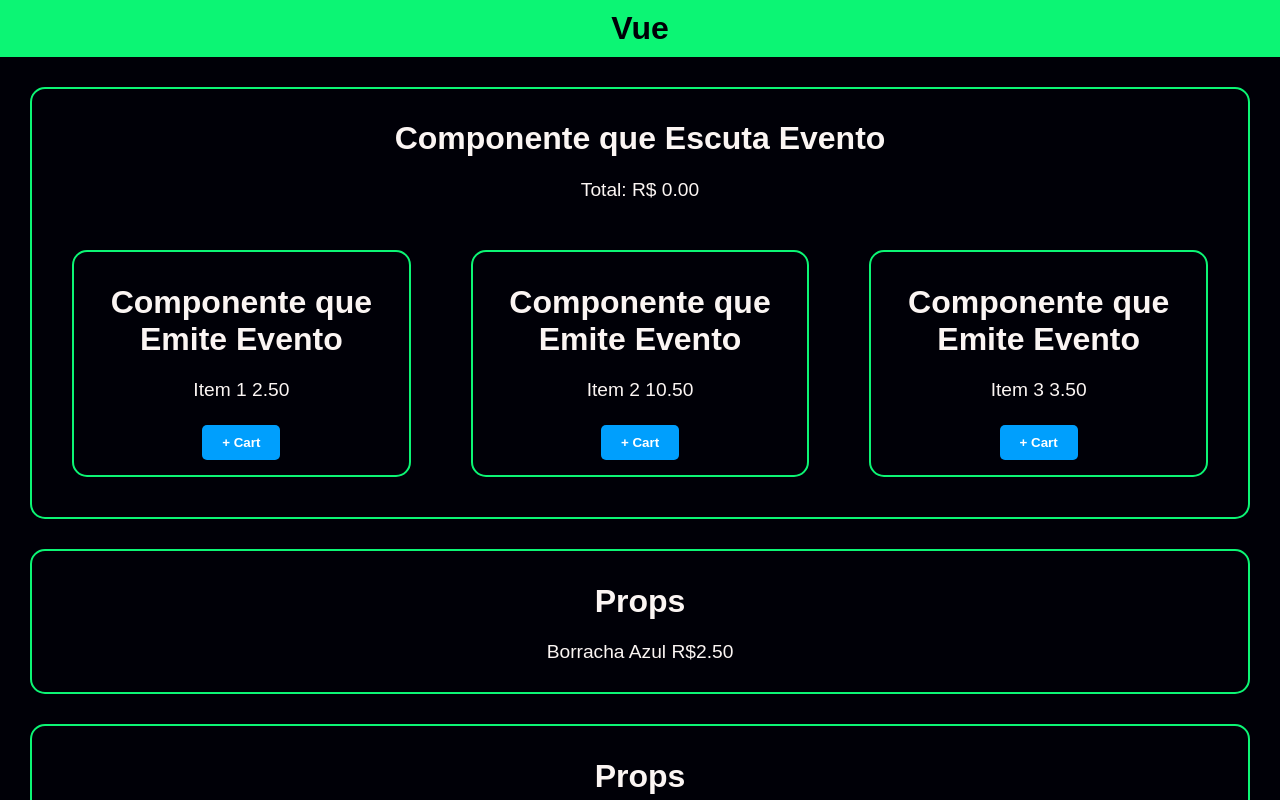
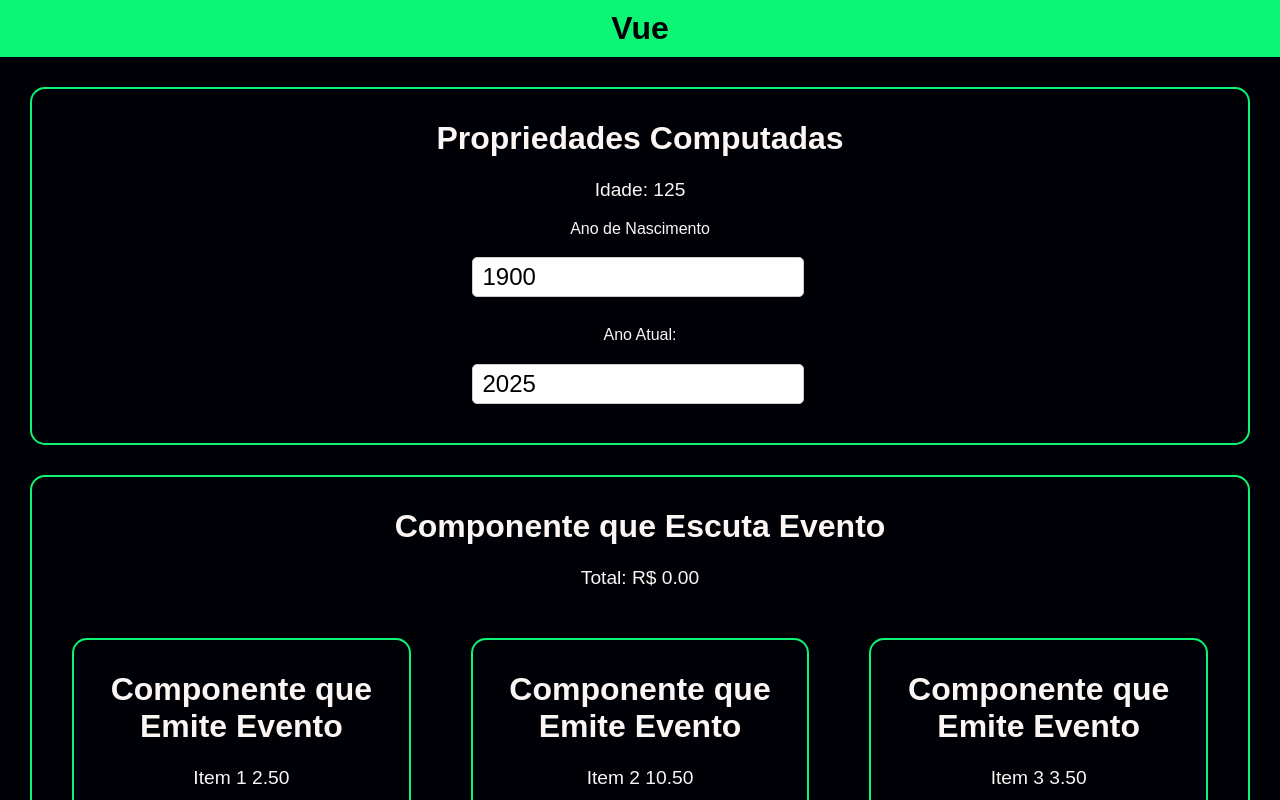
Before and after one commit to cleitonsilva14/aulao-vue, a Vue app: page / in a window 1280 px wide. Shown: the top 800 px of the page. Built offline with nearby package versions, Linux system fonts and the light colour scheme.

Commit message:
Propriedades Computadas

```diff
--- a/src/App.vue
+++ b/src/App.vue
@@ -7,6 +7,7 @@ import ComDadosReativosPrimitivosNaoPrimitivos from './components/ComDadosReativ
 import DataBinding from './components/DataBinding.vue';
 import ComProps from './components/ComProps.vue';
 import EscutaEvento from './components/EscutaEvento.vue';
+import PropriedadesComputadas from './components/PropriedadesComputadas.vue';
 
 // comunicação PAI -> Filho (utilizando props)
 const borracha = "Borracha Azul"
@@ -16,6 +17,8 @@ const precoBorracha = 2.50
 <!-- HTML -->
 <template>
   <header>Vue</header>
+
+  <PropriedadesComputadas/>
 
   <EscutaEvento/>
 
--- /dev/null
+++ b/src/components/PropriedadesComputadas.vue
@@ -0,0 +1,37 @@
+<!-- 1h31m -->
+
+
+<template>
+    <div class="componente">
+        <h1>Propriedades Computadas</h1>
+        <p>Idade: {{ idade }}</p>
+
+        <label for="">Ano de Nascimento</label>
+        <p><input type="number" v-model="anoNascimento" min="1900"></p>
+        <label for="">Ano Atual:</label>
+        <p><input type="number" v-model="anoAtual" min="2000"></p>
+    </div>
+</template>
+
+<script setup>
+    import { ref , computed } from 'vue';
+
+    const currentYear = new Date().getFullYear();
+
+    const anoNascimento = ref(1900)
+    const anoAtual = ref(currentYear)
+
+    const idade = computed(() => {
+        return anoAtual.value - anoNascimento.value
+    })
+
+
+</script>
+
+<style scoped>
+
+    label{
+        margin: 10px;
+    }
+
+</style>
```
